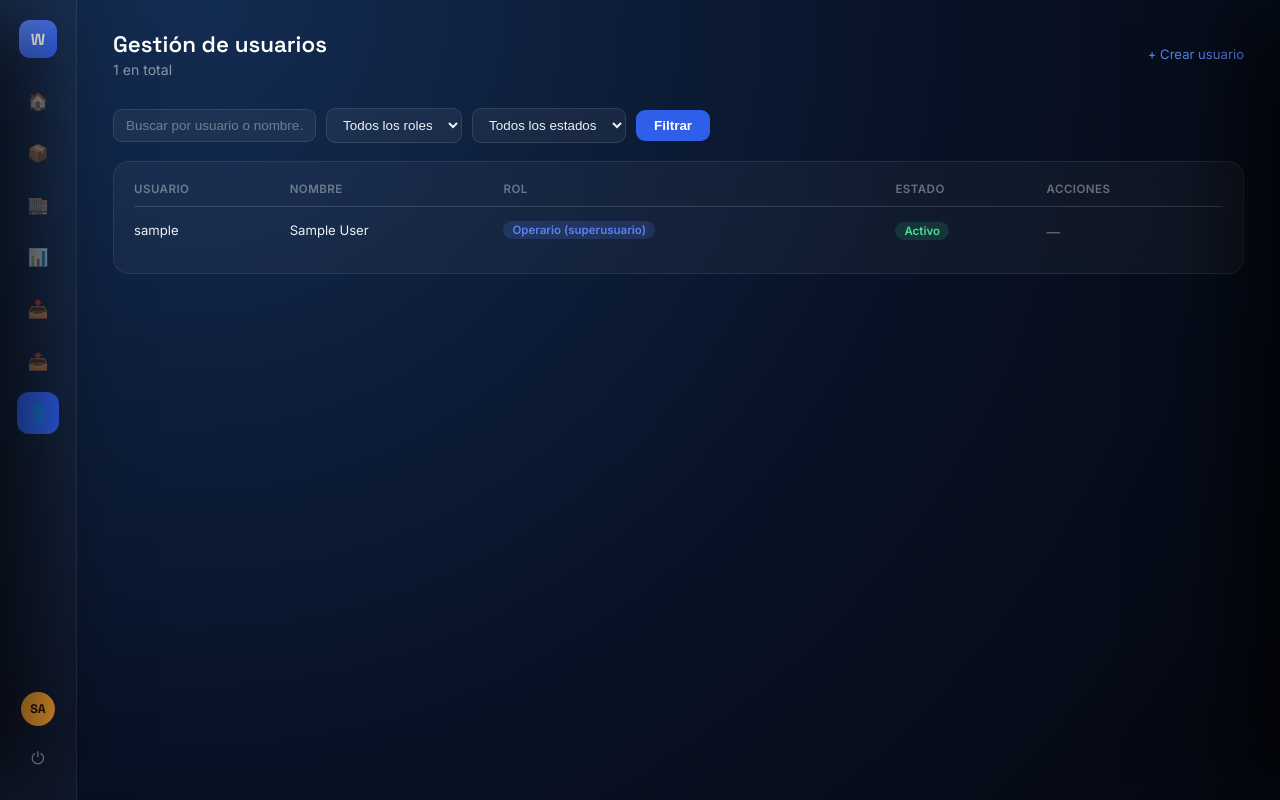
After one commit to lyt27771-create/LogiApp, a Django app: page /usuarios/ in a window 1280 px wide. The commit adds this page. Run offline with Django 5.2, Linux system fonts and the light colour scheme; the visitor is signed in with stand-in values (Sample User, id 1); data comes from the database, SQL or seed files in the repository.

Commit message:
feat(roles): sistema de roles definitivo (Administrador / Operario)
Reemplaza el esquema anterior (rol con 4 valores + un grupo de permisos
por cada uno de los 5 modulos) por el diseño definitivo pedido: dos
tipos de usuario unicamente.

- Usuario.Roles ahora es solo ADMINISTRADOR/OPERARIO (migracion
  0002_alter_usuario_rol). Administrador = is_superuser (se crea con
  createsuperuser); un Operario nunca tiene is_staff, por lo que
  /admin/ le queda completamente bloqueado (Django ya lo hace solo).

- Nuevo modulo apps/usuarios/ (Gestion de Usuarios), visible en el
  sidebar solo para superusuarios: listado con busqueda/filtro por rol
  y estado, crear (siempre Operario, activo, sin permisos
  administrativos), editar datos, activar/desactivar y restablecer
  contraseña (genera una temporal y la muestra una vez). Gateado por
  SoloAdministradorMixin (is_superuser), no por un permiso Django, ya
  que esa condicion no se puede otorgar por permiso.

- Un unico grupo "Operario" (reemplaza los 5 grupos por modulo) con
  permisos de solo lectura sobre los modulos operativos: inventario
  (existencia+movimiento), recepcion y despacho. Catalogo y Almacen
  quedan como configuracion exclusiva del Administrador. Registrar
  entradas/salidas sigue pasando por las pantallas de
  Recepcion/Despacho, que llaman a inventario/services.py.

- El sidebar ahora se arma segun permisos reales (perms.<app>.<perm>),
  no una lista fija: un Operario solo ve Tablero/Inventario/
  Recepcion/Despacho. Los enlaces "Administrar en el panel" a /admin/
  se ocultan para quien no es superusuario.

- Un solo dashboard (misma URL) con contenido segun rol: "Dashboard
  Administrativo" (KPIs + ambos graficos + stock bajo + buscador) vs
  "Dashboard Operativo" (KPIs + kardex, sin analitica de catalogo).

- cargar_datos_demo migra el esquema viejo (borra los 5 grupos/usuarios
  obsoletos) y deja el usuario operario1/Operario2026!.

Probado en vivo: admin ve todo; operario1 obtiene 403 en catalogo/
almacen, es redirigido fuera de /usuarios/ y de /admin/ (con mensaje),
y registro una recepcion real desde su propio dashboard operativo.
Crear/editar/activar-desactivar/restablecer contraseña probados desde
la UI de Gestion de Usuarios.

Co-Authored-By: Claude Sonnet 5 <noreply@anthropic.com>

```diff
--- /dev/null
+++ b/apps/usuarios/urls.py
@@ -0,0 +1,11 @@
+from django.urls import path
+
+from apps.usuarios.views import UsuarioCreateView, UsuarioListView, UsuarioUpdateView
+
+app_name = "usuarios"
+
+urlpatterns = [
+    path("", UsuarioListView.as_view(), name="listado"),
+    path("crear/", UsuarioCreateView.as_view(), name="crear"),
+    path("<int:pk>/editar/", UsuarioUpdateView.as_view(), name="editar"),
+]
--- a/apps/usuarios/views.py
+++ b/apps/usuarios/views.py
@@ -1,3 +1,130 @@
-from django.shortcuts import render
+from django.contrib import messages
+from django.contrib.auth.mixins import LoginRequiredMixin, UserPassesTestMixin
+from django.contrib.auth.models import Group
+from django.shortcuts import get_object_or_404, redirect
+from django.urls import reverse_lazy
+from django.utils.crypto import get_random_string
+from django.views.generic import CreateView, ListView, UpdateView
 
-# Create your views here.
+from apps.usuarios.forms import UsuarioCreationForm, UsuarioEditForm
+from apps.usuarios.models import Usuario
+
+
+class SoloAdministradorMixin(LoginRequiredMixin, UserPassesTestMixin):
+    """Gestión de Usuarios es exclusiva del Administrador (is_superuser).
+
+    A diferencia de los demás módulos, aquí no se usa un permiso Django
+    normal: el sistema define "Administrador" como quien se crea con
+    createsuperuser, y esa condición no se puede otorgar por permiso.
+    """
+
+    def test_func(self):
+        return self.request.user.is_superuser
+
+    def handle_no_permission(self):
+        if not self.request.user.is_authenticated:
+            return super().handle_no_permission()
+        messages.error(self.request, "Solo el administrador puede gestionar usuarios.")
+        return redirect("dashboard")
+
+
+class UsuarioListView(SoloAdministradorMixin, ListView):
+    model = Usuario
+    template_name = "usuarios/listado.html"
+    context_object_name = "usuarios"
+    paginate_by = 15
+
+    def get_queryset(self):
+        qs = Usuario.objects.order_by("username")
+        q = self.request.GET.get("q", "").strip()
+        if q:
+            qs = qs.filter(username__icontains=q) | qs.filter(first_name__icontains=q) | qs.filter(last_name__icontains=q)
+        rol = self.request.GET.get("rol", "").strip()
+        if rol:
+            qs = qs.filter(rol=rol)
+        estado = self.request.GET.get("estado", "").strip()
+        if estado == "activo":
+            qs = qs.filter(is_active=True)
+        elif estado == "inactivo":
+            qs = qs.filter(is_active=False)
+        return qs.distinct()
+
+    def get_context_data(self, **kwargs):
+        context = super().get_context_data(**kwargs)
+        context["roles"] = Usuario.Roles.choices
+        context["q"] = self.request.GET.get("q", "")
+        context["rol_actual"] = self.request.GET.get("rol", "")
+        context["estado_actual"] = self.request.GET.get("estado", "")
+        return context
+
+    def post(self, request, *args, **kwargs):
+        """Acciones rápidas desde la fila de la tabla: activar/desactivar y
+        restablecer contraseña."""
+        usuario = get_object_or_404(Usuario, pk=request.POST.get("usuario_id"))
+        accion = request.POST.get("accion")
+
+        if usuario.is_superuser:
+            messages.error(request, "No se puede modificar a otro administrador desde aquí.")
+            return redirect("usuarios:listado")
+
+        if accion == "toggle_activo":
+            usuario.is_active = not usuario.is_active
+            usuario.save(update_fields=["is_active"])
+            estado = "activado" if usuario.is_active else "desactivado"
+            messages.success(request, f"Usuario {usuario.username} {estado}.")
+        elif accion == "restablecer_password":
+            nueva_clave = get_random_string(10)
+            usuario.set_password(nueva_clave)
+            usuario.save(update_fields=["password"])
+            messages.success(
+                request,
+                f"Contraseña de {usuario.username} restablecida. Nueva contraseña temporal: {nueva_clave}",
+            )
+
+        return redirect("usuarios:listado")
+
+
+class UsuarioCreateView(SoloAdministradorMixin, CreateView):
+    model = Usuario
+    form_class = UsuarioCreationForm
+    template_name = "usuarios/form.html"
+    success_url = reverse_lazy("usuarios:listado")
+
+    def form_valid(self, form):
+        usuario = form.save(commit=False)
+        # Por definicion del sistema: todo usuario creado desde aqui es
+        # Operario, activo, sin permisos administrativos.
+        usuario.rol = Usuario.Roles.OPERARIO
+        usuario.is_staff = False
+        usuario.is_superuser = False
+        usuario.is_active = True
+        usuario.save()
+        grupo, _ = Group.objects.get_or_create(name="Operario")
+        usuario.groups.add(grupo)
+        messages.success(self.request, f"Usuario {usuario.username} creado como Operario.")
+        return redirect(self.success_url)
+
+    def get_context_data(self, **kwargs):
+        context = super().get_context_data(**kwargs)
+        context["titulo"] = "Crear usuario"
+        return context
+
+
+class UsuarioUpdateView(SoloAdministradorMixin, UpdateView):
+    model = Usuario
+    form_class = UsuarioEditForm
+    template_name = "usuarios/form.html"
+    success_url = reverse_lazy("usuarios:listado")
+
+    def get_queryset(self):
+        # Un administrador no edita a otro administrador desde esta pantalla.
+        return Usuario.objects.filter(is_superuser=False)
+
+    def form_valid(self, form):
+        messages.success(self.request, f"Usuario {self.object.username} actualizado.")
+        return super().form_valid(form)
+
+    def get_context_data(self, **kwargs):
+        context = super().get_context_data(**kwargs)
+        context["titulo"] = f"Editar usuario · {self.object.username}"
+        return context
--- a/config/urls.py
+++ b/config/urls.py
@@ -27,4 +27,5 @@ urlpatterns = [
     path('inventario/', include('apps.inventario.urls')),
     path('recepcion/', include('apps.recepcion.urls')),
     path('despacho/', include('apps.despacho.urls')),
+    path('usuarios/', include('apps.usuarios.urls')),
 ]
--- a/static/css/estilos.css
+++ b/static/css/estilos.css
@@ -341,3 +341,48 @@ body.app-page {
   font-family: 'Space Grotesk', sans-serif; font-weight: 700; font-size: 1rem;
   color: #ff9a6e; background: rgba(232, 92, 47, .12); border-radius: 8px; padding: 3px 10px;
 }
+
+/* ============ Formularios de página completa (Gestión de Usuarios) ============ */
+.form-card {
+  background: rgba(255, 255, 255, .04);
+  border: 1px solid rgba(255, 255, 255, .08);
+  border-radius: 16px;
+  padding: 26px 28px;
+  max-width: 480px;
+  backdrop-filter: blur(10px);
+}
+.field-group { margin-bottom: 16px; }
+.field-group label { display: block; font-size: .8rem; font-weight: 600; color: rgba(238, 241, 247, .7); margin-bottom: 6px; }
+.field-input {
+  width: 100%; box-sizing: border-box;
+  background: rgba(255, 255, 255, .05);
+  border: 1px solid rgba(255, 255, 255, .1);
+  border-radius: 9px; padding: 9px 12px; color: #eef1f7; font-size: .88rem;
+}
+.field-input:focus { outline: none; border-color: var(--blue-400); }
+.field-errors { color: #ff9a6e; font-size: .78rem; margin-top: 4px; }
+.field-help { color: rgba(238, 241, 247, .4); font-size: .76rem; margin-top: 4px; }
+.form-actions { display: flex; gap: 10px; margin-top: 6px; }
+.btn-secondary {
+  background: rgba(255, 255, 255, .06); border: 1px solid rgba(255, 255, 255, .12);
+  color: #eef1f7; border-radius: 9px; padding: 9px 20px; font-size: .86rem;
+  text-decoration: none; display: inline-flex; align-items: center;
+}
+.btn-secondary:hover { background: rgba(255, 255, 255, .1); color: #eef1f7; }
+.btn-submit {
+  background: var(--blue-500); border: none; border-radius: 9px; color: #fff;
+  font-weight: 600; font-size: .86rem; padding: 9px 22px; cursor: pointer;
+}
+.btn-submit:hover { background: #2650cf; }
+
+.row-actions { display: flex; gap: 8px; align-items: center; flex-wrap: wrap; }
+.row-actions form { display: inline; }
+.btn-link {
+  background: none; border: none; padding: 0; cursor: pointer;
+  color: var(--blue-400); font-size: .78rem; font-family: inherit;
+}
+.btn-link:hover { text-decoration: underline; }
+.btn-link.danger { color: #ff9a6e; }
+.badge-estado { padding: 2px 9px; border-radius: 999px; font-size: .72rem; font-weight: 600; }
+.badge-activo { background: rgba(47, 200, 130, .15); color: #4ade9a; }
+.badge-inactivo { background: rgba(238, 241, 247, .12); color: rgba(238, 241, 247, .55); }
--- a/templates/almacen/listado.html
+++ b/templates/almacen/listado.html
@@ -8,7 +8,7 @@
       <h1>Almacén</h1>
       <p class="lead-sub">Ubicaciones activas · {{ page_obj.paginator.count }} en total</p>
     </div>
-    <a href="/admin/almacen/ubicacion/" class="admin-link">Administrar en el panel →</a>
+    {% if user.is_superuser %}<a href="/admin/almacen/ubicacion/" class="admin-link">Administrar en el panel →</a>{% endif %}
   </div>
 
   <form class="filter-bar" method="get">
--- a/templates/base.html
+++ b/templates/base.html
@@ -15,11 +15,24 @@
 
       <div class="nav-stack">
         <a href="{% url 'dashboard' %}" class="nav-icon{% if request.resolver_match.url_name == 'dashboard' %} active{% endif %}" title="Tablero">🏠</a>
-        <a href="{% url 'catalogo:listado' %}" class="nav-icon{% if request.resolver_match.app_name == 'catalogo' %} active{% endif %}" title="Catálogo">📦</a>
-        <a href="{% url 'almacen:listado' %}" class="nav-icon{% if request.resolver_match.app_name == 'almacen' %} active{% endif %}" title="Almacén">🏬</a>
-        <a href="{% url 'inventario:listado' %}" class="nav-icon{% if request.resolver_match.app_name == 'inventario' %} active{% endif %}" title="Inventario">📊</a>
-        <a href="{% url 'recepcion:listado' %}" class="nav-icon{% if request.resolver_match.app_name == 'recepcion' %} active{% endif %}" title="Recepción">📥</a>
-        <a href="{% url 'despacho:listado' %}" class="nav-icon{% if request.resolver_match.app_name == 'despacho' %} active{% endif %}" title="Despacho">📤</a>
+        {% if perms.catalogo.view_producto %}
+          <a href="{% url 'catalogo:listado' %}" class="nav-icon{% if request.resolver_match.app_name == 'catalogo' %} active{% endif %}" title="Catálogo">📦</a>
+        {% endif %}
+        {% if perms.almacen.view_ubicacion %}
+          <a href="{% url 'almacen:listado' %}" class="nav-icon{% if request.resolver_match.app_name == 'almacen' %} active{% endif %}" title="Almacén">🏬</a>
+        {% endif %}
+        {% if perms.inventario.view_movimiento %}
+          <a href="{% url 'inventario:listado' %}" class="nav-icon{% if request.resolver_match.app_name == 'inventario' %} active{% endif %}" title="Inventario">📊</a>
+        {% endif %}
+        {% if perms.recepcion.view_ordenrecepcion %}
+          <a href="{% url 'recepcion:listado' %}" class="nav-icon{% if request.resolver_match.app_name == 'recepcion' %} active{% endif %}" title="Recepción">📥</a>
+        {% endif %}
+        {% if perms.despacho.view_pedido %}
+          <a href="{% url 'despacho:listado' %}" class="nav-icon{% if request.resolver_match.app_name == 'despacho' %} active{% endif %}" title="Despacho">📤</a>
+        {% endif %}
+        {% if user.is_superuser %}
+          <a href="{% url 'usuarios:listado' %}" class="nav-icon{% if request.resolver_match.app_name == 'usuarios' %} active{% endif %}" title="Usuarios">👤</a>
+        {% endif %}
       </div>
 
       <div class="nav-foot">
--- a/templates/catalogo/listado.html
+++ b/templates/catalogo/listado.html
@@ -8,7 +8,7 @@
       <h1>Catálogo</h1>
       <p class="lead-sub">Productos activos · {{ page_obj.paginator.count }} en total</p>
     </div>
-    <a href="/admin/catalogo/producto/" class="admin-link">Administrar en el panel →</a>
+    {% if user.is_superuser %}<a href="/admin/catalogo/producto/" class="admin-link">Administrar en el panel →</a>{% endif %}
   </div>
 
   <form class="filter-bar" method="get">
--- a/templates/despacho/listado.html
+++ b/templates/despacho/listado.html
@@ -8,7 +8,7 @@
       <h1>Pedidos</h1>
       <p class="lead-sub">{{ page_obj.paginator.count }} en total</p>
     </div>
-    <a href="/admin/despacho/pedido/" class="admin-link">Administrar en el panel →</a>
+    {% if user.is_superuser %}<a href="/admin/despacho/pedido/" class="admin-link">Administrar en el panel →</a>{% endif %}
   </div>
 
   <form class="filter-bar" method="get">
--- a/templates/inventario/listado.html
+++ b/templates/inventario/listado.html
@@ -8,7 +8,7 @@
       <h1>Kardex</h1>
       <p class="lead-sub">Historial de movimientos · {{ page_obj.paginator.count }} en total · solo lectura</p>
     </div>
-    <a href="/admin/inventario/existencia/" class="admin-link">Ver existencias en el panel →</a>
+    {% if user.is_superuser %}<a href="/admin/inventario/existencia/" class="admin-link">Ver existencias en el panel →</a>{% endif %}
   </div>
 
   <form class="filter-bar" method="get">
--- a/templates/recepcion/listado.html
+++ b/templates/recepcion/listado.html
@@ -8,7 +8,7 @@
       <h1>Órdenes de recepción</h1>
       <p class="lead-sub">{{ page_obj.paginator.count }} en total</p>
     </div>
-    <a href="/admin/recepcion/ordenrecepcion/" class="admin-link">Administrar en el panel →</a>
+    {% if user.is_superuser %}<a href="/admin/recepcion/ordenrecepcion/" class="admin-link">Administrar en el panel →</a>{% endif %}
   </div>
 
   <form class="filter-bar" method="get">
--- /dev/null
+++ b/templates/usuarios/listado.html
@@ -0,0 +1,86 @@
+{% extends "base.html" %}
+
+{% block title %}Usuarios · WMS UPEC{% endblock %}
+
+{% block content %}
+  <div class="app-topbar">
+    <div>
+      <h1>Gestión de usuarios</h1>
+      <p class="lead-sub">{{ page_obj.paginator.count }} en total</p>
+    </div>
+    <a href="{% url 'usuarios:crear' %}" class="admin-link">+ Crear usuario</a>
+  </div>
+
+  <form class="filter-bar" method="get">
+    <input type="text" name="q" value="{{ q }}" placeholder="Buscar por usuario o nombre…">
+    <select name="rol">
+      <option value="">Todos los roles</option>
+      {% for valor, etiqueta in roles %}
+        <option value="{{ valor }}" {% if rol_actual == valor %}selected{% endif %}>{{ etiqueta }}</option>
+      {% endfor %}
+    </select>
+    <select name="estado">
+      <option value="">Todos los estados</option>
+      <option value="activo" {% if estado_actual == "activo" %}selected{% endif %}>Activo</option>
+      <option value="inactivo" {% if estado_actual == "inactivo" %}selected{% endif %}>Inactivo</option>
+    </select>
+    <button type="submit" class="btn-filter">Filtrar</button>
+  </form>
+
+  <div class="panel-dark">
+    {% if usuarios %}
+      <table class="activity-table">
+        <thead>
+          <tr><th>Usuario</th><th>Nombre</th><th>Rol</th><th>Estado</th><th>Acciones</th></tr>
+        </thead>
+        <tbody>
+          {% for u in usuarios %}
+            <tr>
+              <td>{{ u.username }}</td>
+              <td>{{ u.get_full_name|default:"—" }}</td>
+              <td><span class="tag tag-traslado">{{ u.get_rol_display }}{% if u.is_superuser %} (superusuario){% endif %}</span></td>
+              <td>
+                <span class="badge-estado {% if u.is_active %}badge-activo{% else %}badge-inactivo{% endif %}">
+                  {% if u.is_active %}Activo{% else %}Inactivo{% endif %}
+                </span>
+              </td>
+              <td class="row-actions">
+                {% if not u.is_superuser %}
+                  <a href="{% url 'usuarios:editar' u.pk %}" class="btn-link">Editar</a>
+                  <form method="post">
+                    {% csrf_token %}
+                    <input type="hidden" name="usuario_id" value="{{ u.pk }}">
+                    <input type="hidden" name="accion" value="toggle_activo">
+                    <button type="submit" class="btn-link">{% if u.is_active %}Desactivar{% else %}Activar{% endif %}</button>
+                  </form>
+                  <form method="post" onsubmit="return confirm('¿Generar una nueva contraseña temporal para {{ u.username }}?');">
+                    {% csrf_token %}
+                    <input type="hidden" name="usuario_id" value="{{ u.pk }}">
+                    <input type="hidden" name="accion" value="restablecer_password">
+                    <button type="submit" class="btn-link">Restablecer contraseña</button>
+                  </form>
+                {% else %}
+                  <span class="empty-hint">—</span>
+                {% endif %}
+              </td>
+            </tr>
+          {% endfor %}
+        </tbody>
+      </table>
+
+      {% if page_obj.has_other_pages %}
+        <div class="pagination">
+          {% if page_obj.has_previous %}
+            <a href="?page={{ page_obj.previous_page_number }}{% if q %}&q={{ q }}{% endif %}{% if rol_actual %}&rol={{ rol_actual }}{% endif %}{% if estado_actual %}&estado={{ estado_actual }}{% endif %}">← Anterior</a>
+          {% endif %}
+          <span class="pagination-current">Página {{ page_obj.number }} de {{ page_obj.paginator.num_pages }}</span>
+          {% if page_obj.has_next %}
+            <a href="?page={{ page_obj.next_page_number }}{% if q %}&q={{ q }}{% endif %}{% if rol_actual %}&rol={{ rol_actual }}{% endif %}{% if estado_actual %}&estado={{ estado_actual }}{% endif %}">Siguiente →</a>
+          {% endif %}
+        </div>
+      {% endif %}
+    {% else %}
+      <p class="empty-hint">No hay usuarios que coincidan con la búsqueda.</p>
+    {% endif %}
+  </div>
+{% endblock %}
```
Also changed, not shown: apps/core/management/commands/cargar_datos_demo.py (+53 -49 lines), apps/core/views.py (+26 -22 lines), apps/usuarios/forms.py (+59 -1 lines), apps/usuarios/models.py (+12 -3 lines), templates/core/dashboard.html (+12 -1 lines), templates/usuarios/form.html (added, +30 -0 lines), apps/usuarios/migrations/0002_alter_usuario_rol.py (added).
